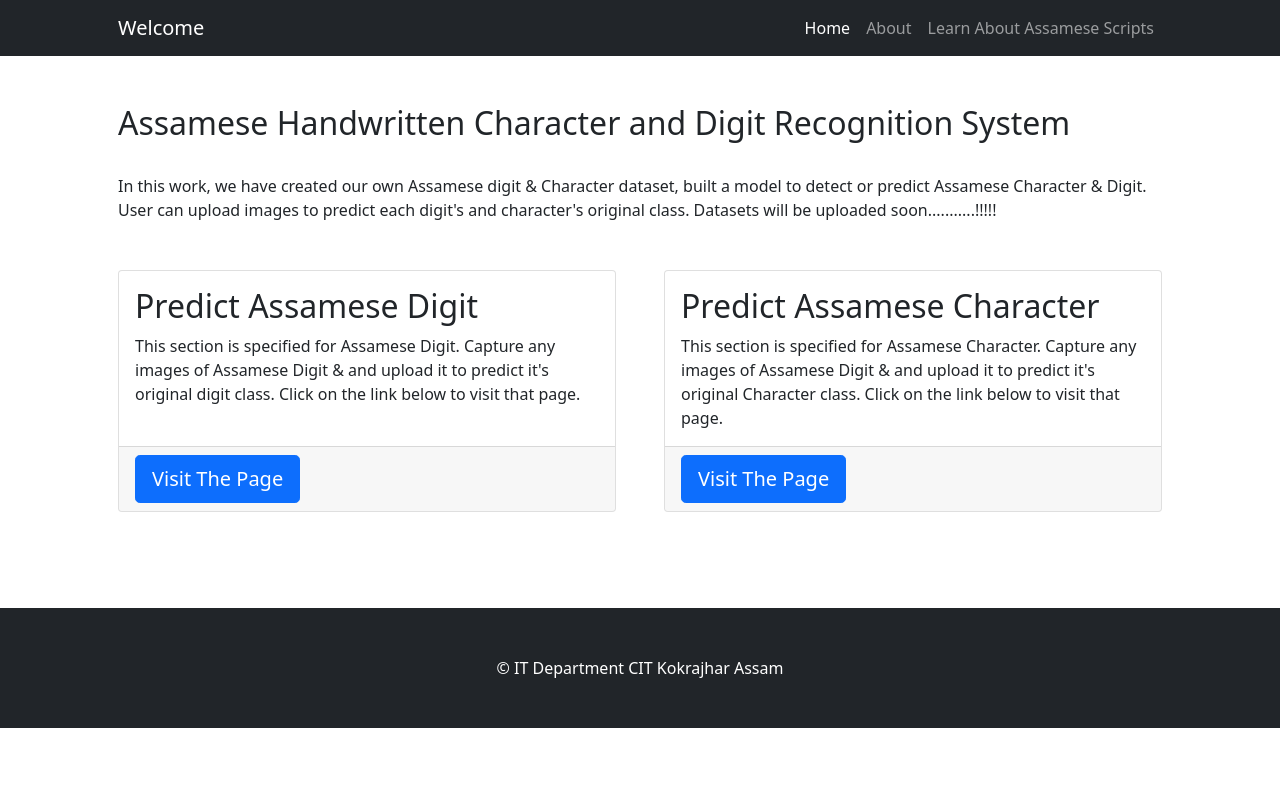
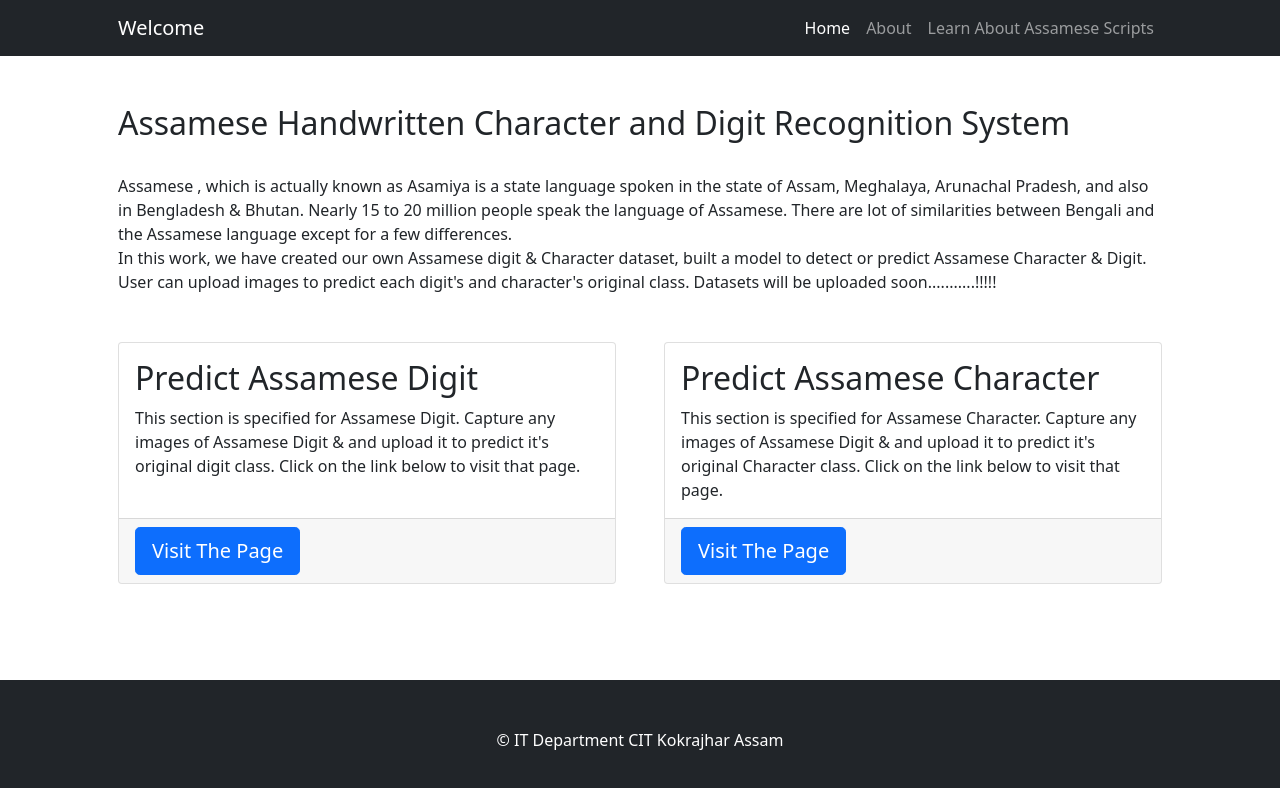
Before and after one commit to bishaldn/major-project, a plain HTML site: page index.html in a window 1280 px wide. Drawn offline with nearby package versions, Linux system fonts and the light colour scheme.

Commit message:
description updated

```diff
--- a/index.html
+++ b/index.html
@@ -33,7 +33,10 @@
             <div class="">
                 <h1 class="h2 font-weight-bold">Assamese Handwritten Character and Digit Recognition System</h1>
                 <br>
-                <p>In this work, we have created our own Assamese digit & Character dataset, built a model to detect or predict Assamese Character & Digit. User can upload images to predict each digit's and character's original class. Datasets will be uploaded soon...........!!!!! </p>
+                <p>
+                    Assamese , which is actually known as Asamiya is a state language spoken in the state of Assam, Meghalaya, Arunachal Pradesh, and also in Bengladesh & Bhutan. Nearly 15 to 20 million people speak the language of Assamese. There are lot of similarities between Bengali and the Assamese language except for a few differences.
+                    <br>
+                    In this work, we have created our own Assamese digit & Character dataset, built a model to detect or predict Assamese Character & Digit. User can upload images to predict each digit's and character's original class. Datasets will be uploaded soon...........!!!!! </p>
             </div>
         </div>
 
```
